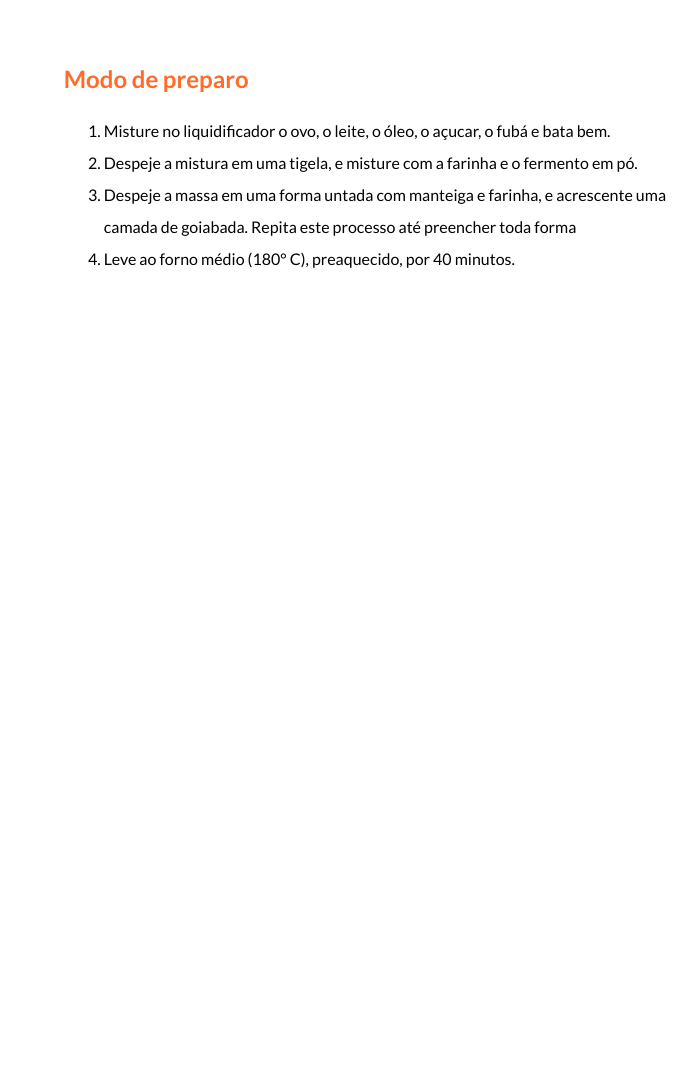
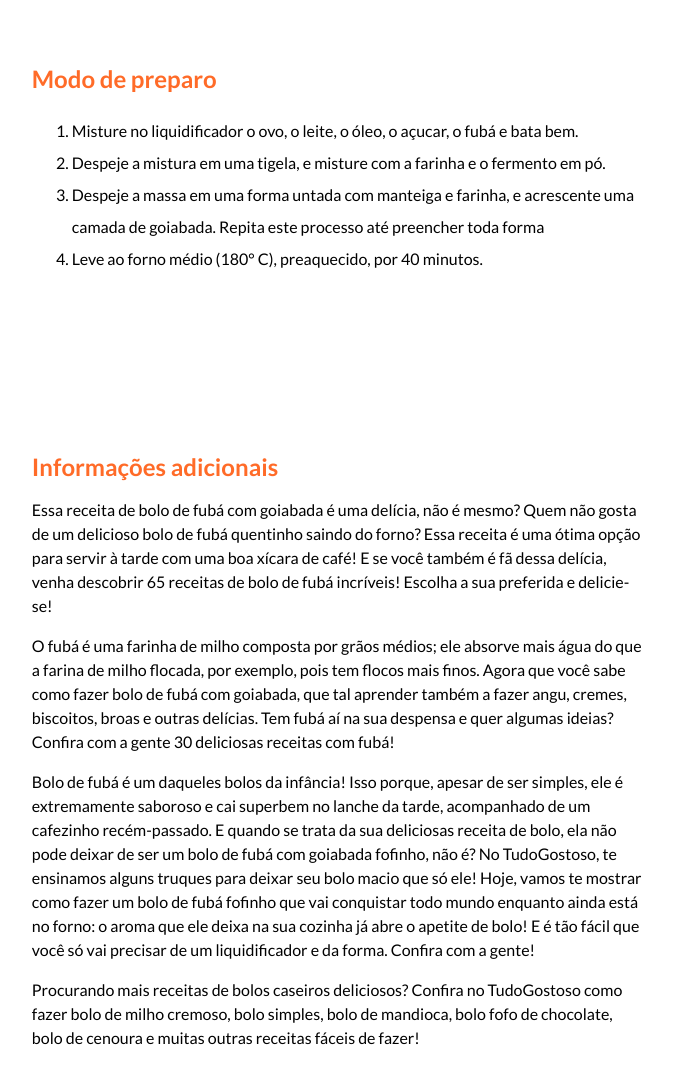
Before and after one commit to gbrllvini/projeto-pagina-de-receitas, a plain HTML site: page index.html in a window 1280 px wide. Shown: the part 1214-2298 px from the top of the page, without its empty margins (301-998 px from the left). Before the commit the page ends 1545 px from the top, so only its background shows below. Drawn offline with Linux system fonts and the light colour scheme; files whose address does not match are found by name.

Commit message:
informational section: structure and styles; code improvements

```diff
--- a/index.html
+++ b/index.html
@@ -20,13 +20,16 @@
     </nav>
 
     <header>
-        <!-- background-image -->
+        <!-- BACKGROUND IMAGE -->
     </header>
 
     <main>
+
         <h1>
             <strong>Bolo de Fubá com Goiabada</strong>
         </h1>
+
+        <!-- INGREDIENTS SECTION -->
         <section class="ingredients">
             <h2>
                 <strong>Ingredientes</strong>
@@ -44,6 +47,9 @@
             </ul>
             <a href="market.com"><button>Comprar ingredientes</button></a>
         </section>
+        <!-- INGREDIENTS SECTION -->
+
+        <!-- STEPS SECTION -->
         <section class="steps">
             <h2>
                 <strong>Modo de preparo</strong>
@@ -56,6 +62,41 @@
                 <li>Leve ao forno médio (180° C), preaquecido, por 40 minutos.</li>
             </ol>
         </section>
+        <!-- STEPS SECTION -->
+
+        <!-- INFORMATIONAL SECTION -->
+        <section class="informational">
+            <h2><strong>Informações adicionais</strong></h2>
+            <p>
+                Essa receita de bolo de fubá com goiabada é uma delícia, não é mesmo? Quem não gosta de um delicioso
+                bolo
+                de fubá quentinho saindo do forno? Essa receita é uma ótima opção para servir à tarde com uma boa xícara
+                de café! E se você também é fã dessa delícia, venha descobrir 65 receitas de bolo de fubá incríveis!
+                Escolha a sua preferida e delicie-se!
+            </p>
+            <p>
+                O fubá é uma farinha de milho composta por grãos médios; ele absorve mais água do que a farina de milho
+                flocada, por exemplo, pois tem flocos mais finos. Agora que você sabe como fazer bolo de fubá com
+                goiabada, que tal aprender também a fazer angu, cremes, biscoitos, broas e outras delícias. Tem fubá aí
+                na sua despensa e quer algumas ideias? Confira com a gente 30 deliciosas receitas com fubá!
+            </p>
+            <p>
+                Bolo de fubá é um daqueles bolos da infância! Isso porque, apesar de ser simples, ele é extremamente
+                saboroso e cai superbem no lanche da tarde, acompanhado de um cafezinho recém-passado. E quando se trata
+                da sua deliciosas receita de bolo, ela não pode deixar de ser um bolo de fubá com goiabada fofinho, não
+                é? No TudoGostoso, te ensinamos alguns truques para deixar seu bolo macio que só ele! Hoje, vamos te
+                mostrar como fazer um bolo de fubá fofinho que vai conquistar todo mundo enquanto ainda está no forno: o
+                aroma que ele deixa na sua cozinha já abre o apetite de bolo! E é tão fácil que você só vai precisar de
+                um liquidificador e da forma. Confira com a gente!
+            </p>
+            <p>
+                Procurando mais receitas de bolos caseiros deliciosos? Confira no TudoGostoso como fazer bolo de milho
+                cremoso, bolo simples, bolo de mandioca, bolo fofo de chocolate, bolo de cenoura e muitas outras
+                receitas fáceis de fazer!
+            </p>
+        </section>
+        <!-- INFORMATIONAL SECTION -->
+
 
     </main>
 
--- a/style.css
+++ b/style.css
@@ -39,7 +39,7 @@ section {
     width: 80%;
     margin: auto;
     line-height: 2rem;
-    padding: 2.5rem 0 2.5rem 4rem;
+    padding: 2.5rem 4rem;
     border-radius: 20px;
 }
 
@@ -58,7 +58,7 @@ button {
     font-size: 0.9rem;
     border: none;
     cursor: pointer;
-    padding: 0.7rem 0.6rem 0.7rem 0.6rem;
+    padding: 0.7rem 0.6rem;
     border-radius: 15px;
 }
 
@@ -69,3 +69,13 @@ button {
 .steps:hover {
     cursor: url('./images/cursor_preparo.png'), pointer;
 }
+
+.informational {
+    line-height: 1.5rem;
+    margin-top: 4em;
+    margin-bottom: 4em;
+}
+
+.informational:hover {
+    cursor: url('./images/cursor_intrucoes.png'), pointer;
+}
```
